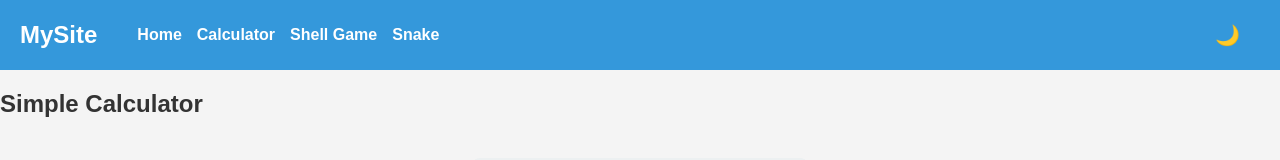
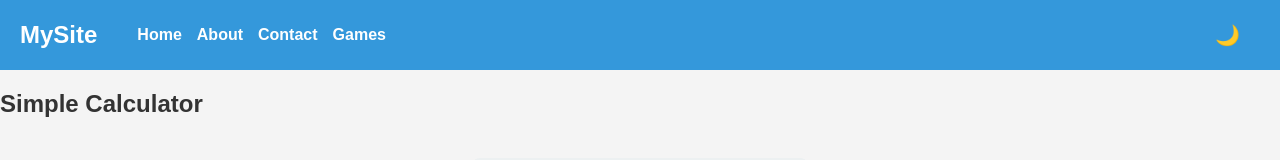
Before and after one commit to selamcodee/selamweb, a plain HTML site: page calculator.html in a window 1280 px wide. Shown: the top 160 px of the page. Drawn offline with Linux system fonts and the light colour scheme.

Commit message:
Update calculator.html

```diff
--- a/calculator.html
+++ b/calculator.html
@@ -28,9 +28,9 @@
   <div class="logo">MySite</div>
   <ul class="nav-links">
     <li><a href="index.html">Home</a></li>
-      <li><a href="calculator.html">Calculator</a></li>
-      <li><a href="shell-game.html">Shell Game</a></li>
-      <li><a href="snake-game.html">Snake</a></li>
+    <li><a href="about.html">About</a></li>
+    <li><a href="contact.html">Contact</a></li>
+    <li><a href="games.html">Games</a></li> <!-- ✅ add this -->
   </ul>
   <button id="toggleTheme" class="toggle-btn">🌙</button>
 </nav>
```
Lines whose indentation alone changed are shown as unchanged.
